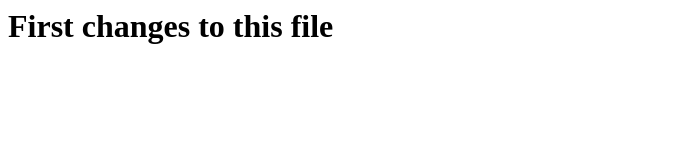
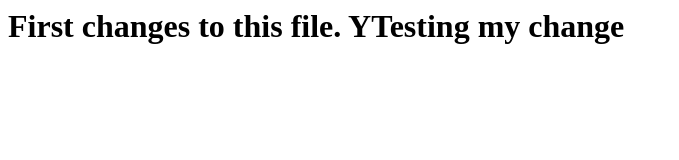
Before and after one commit to NanduVudutala/Netflix, a plain HTML site: page index.html in a window 1280 px wide. Shown: the whole page, without its empty margins (0-679 px from the left). Drawn offline with Linux system fonts and the light colour scheme.

Commit message:
User Name Test

```diff
--- a/index.html
+++ b/index.html
@@ -1,7 +1,7 @@
 <html>
     <header>
         <body>
-            <h1>First changes to this file</h1>
+            <h1>First changes to this file. YTesting my change</h1>
         </body>
     </header>
 </html>
```
